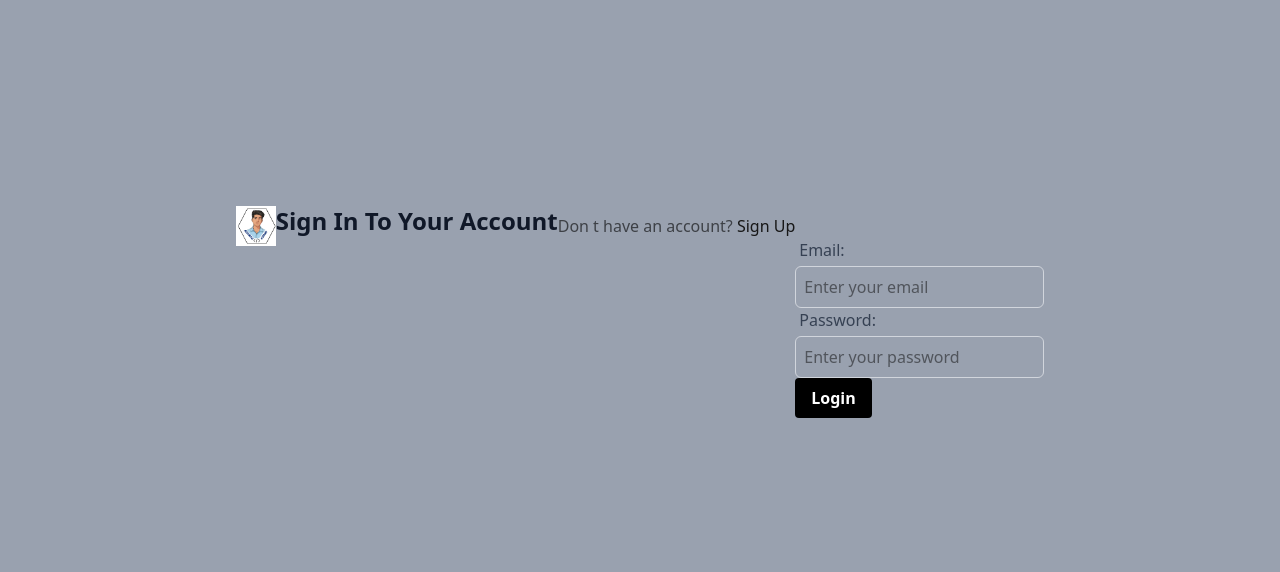
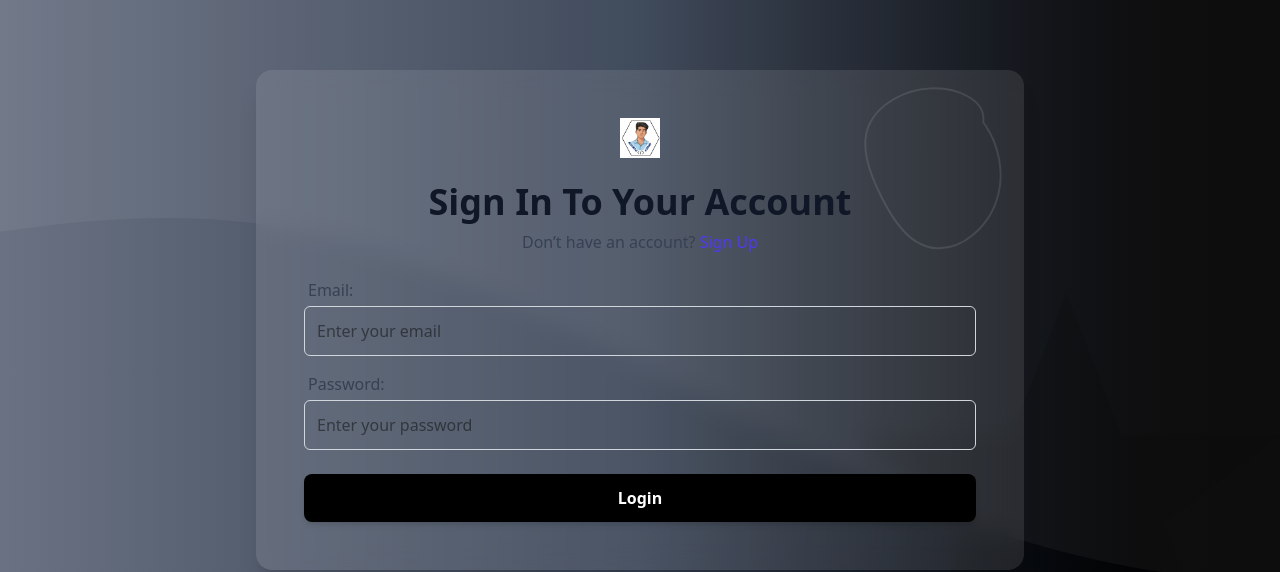
Before and after one commit to theintrovak/blog, a React (Vite) app: page /login in a window 1280 px wide. Shown: the part 136-708 px from the top of the page. Built offline with nearby package versions, Linux system fonts and the light colour scheme; no server answers.

Commit message:
adding some components

```diff
--- a/package.json
+++ b/package.json
@@ -27,6 +27,7 @@
     "react-redux": "^9.2.0",
     "react-router-dom": "^7.8.2",
     "recharts": "^3.2.1",
+    "sweetalert2": "^11.23.0",
     "tailwind-merge": "^3.3.1",
     "tailwindcss": "^4.1.13"
   },
--- a/src/Components/Card.jsx
+++ b/src/Components/Card.jsx
@@ -7,7 +7,7 @@ function Card({ $id, title, featuredImage }) {
     const getFilePreview = featuredImage ? services.getFilePreview(featuredImage) : null
     return (
         <Link to={`/post/${encodeURIComponent($id)}`} >
-            <div className='w-auto bg-gray-100 rounded-xl p-4'>
+            <div className='w-auto bg-amber-800 rounded-xl p-4'>
                 <div className='w-auto flex justify-center mb-4'>
                     <img src={getFilePreview} alt="img" />
                 </div>
--- a/src/Components/Header/Header.jsx
+++ b/src/Components/Header/Header.jsx
@@ -35,7 +35,7 @@ function Header() {
         {
             name: 'contact',
             slug: '/contact',
-            active: true
+            active: !authStatus
 
         },
         {
@@ -59,7 +59,7 @@ function Header() {
     ]
     return (
 
-        <header className="w-full border-none sticky top-0 bg-white shadow-sm">
+        <header className="w-full border-none sticky top-0 z-50 bg-white shadow-sm">
             <div className="mx-auto flex max-w-7xl items-center justify-between px-6 py-2">
 
                 {/* Logo / Brand */}
--- a/src/Components/Login.jsx
+++ b/src/Components/Login.jsx
@@ -28,46 +28,79 @@ function LoginBox() {
         }
     }
     return (
-        <div className='flex items-center justify-center min-h-screen'>
-            <div className='w-full max-w-7xl mx-auto px-4'>
-                <div className='w-full flex justify-center mb-4'>
-                    <div className='text-2xl font-bold'>
-                        <Logo width='100%' />
+        <div className="relative flex items-center justify-center min-h-screen bg-gradient-to-r from-gray-500 via-gray-700 to-black overflow-hidden">
+            {/* Background SVGs */}
+            <svg className="absolute top-0 left-0 w-full h-full" xmlns="http://www.w3.org/2000/svg" preserveAspectRatio="xMidYMid slice" fill="none" viewBox="0 0 1440 320">
+                <path fill="rgba(255,255,255,0.05)" d="M0,64L48,85.3C96,107,192,149,288,149.3C384,149,480,107,576,122.7C672,139,768,213,864,245.3C960,277,1056,267,1152,256C1248,245,1344,235,1392,229.3L1440,224L1440,0L1392,0C1344,0,1248,0,1152,0C1056,0,960,0,864,0C768,0,672,0,576,0C480,0,384,0,288,0C192,0,96,0,48,0L0,0Z"></path>
+            </svg>
+
+            <svg className="absolute bottom-0 right-0 w-1/3 opacity-20" xmlns="http://www.w3.org/2000/svg" fill="currentColor" viewBox="0 0 24 24">
+                <path d="M12 0L15.09 8H24L17.45 12.97L20.54 21L12 16.03L3.46 21L6.55 12.97L0 8H8.91L12 0Z"></path>
+            </svg>
+
+            <div className="relative z-10 w-full max-w-3xl mx-auto p-6 md:p-12 bg-white/10 backdrop-blur-md rounded-2xl shadow-xl">
+                {/* Logo */}
+                <div className="flex justify-center mb-6">
+                    <Logo width="120" />
                 </div>
-                    <h2 className='text-center text-2xl font-bold leading-tight text-gray-900' >Sign In To Your Account</h2>
-                    <p className='mt-2 text-center text-base text-black/60'>Don&nbsp;t have an account? <Link to="/signup" className='font-medium text-primary transition-all duration-200 hover:underline'>Sign Up</Link></p>
-                    {error && <span className='text-red-500 mt-8 text-center'>{error}</span>}
-                    <form onSubmit={handleSubmit(handleLogin)} className='mt-8 space-y-6' noValidate>
-                        <div className='w-full'>
+
+                {/* Heading */}
+                <h2 className="text-center text-3xl md:text-4xl font-bold text-gray-900 mb-2">Sign In To Your Account</h2>
+                <p className="text-center text-base text-gray-700 mb-6">
+                    Don’t have an account?{' '}
+                    <Link to="/signup" className="font-medium text-indigo-600 hover:underline">Sign Up</Link>
+                </p>
+
+                {/* Error */}
+                {error && <span className="text-red-500 block text-center mb-4">{error}</span>}
+
+                {/* Form */}
+                <form onSubmit={handleSubmit(handleLogin)} className="space-y-6" noValidate>
+                    <div className="space-y-4">
                         <Input
                             type="email"
-                                placeholder='Enter your email'
-                                label='Email: '
-                                {...register("email",
-                                    {
+                            placeholder="Enter your email"
+                            label="Email:"
+                            {...register("email", {
                                 required: "Email is required",
                                 pattern: {
                                     value: /^\w+([\.-]?\w+)*@\w+([\.-]?\w+)*(\.\w{2,3})+$/,
                                     message: "Email Address is Invalid"
                                 }
-                                    }
-                                )
-                                }
-                                className='border border-gray-300 rounded-md p-2 w-full' />
-                            <Input type="password" placeholder='Enter your password' label='Password: ' {...register("password", {
+                            })}
+                            className="border border-gray-300 rounded-md p-3 w-full focus:ring-2 focus:ring-indigo-500 focus:outline-none transition"
+                        />
+
+                        <Input
+                            type="password"
+                            placeholder="Enter your password"
+                            label="Password:"
+                            {...register("password", {
                                 required: "Password is required",
                                 pattern: {
                                     value: /^(?=.*[A-Za-z])(?=.*\d)[A-Za-z\d]{8,}$/,
                                     message: "Password is Invalid"
                                 }
-                            })} className='border border-gray-300 rounded-md p-2 w-full' />
-                            <Button type='submit' disabled={isSubmitting} children={(isSubmitting) ? "Loading..." : "Login"} />
+                            })}
+                            className="border border-gray-300 rounded-md p-3 w-full focus:ring-2 focus:ring-indigo-500 focus:outline-none transition"
+                        />
+                    </div>
 
-                        </div>
+                    <Button
+                        type="submit"
+                        disabled={isSubmitting}
+                        children={isSubmitting ? "Loading..." : "Login"}
+                        className="w-full py-3 bg-[#10A4B0] hover:bg-[#03737d] text-white font-semibold rounded-lg shadow-md transition-all duration-300"
+                    />
                 </form>
+
+                {/* Additional SVG Decoration */}
+                <svg className="absolute top-0 right-0 w-48 h-48 opacity-10" fill="none" stroke="white" strokeWidth="2" viewBox="0 0 200 200">
+                    <path d="M57.5,-45.6C73.6,-24.1,80.6,7.4,71.7,35.1C62.8,62.8,37,86.7,9.7,85.7C-17.6,84.7,-35.2,58.7,-48.5,32.3C-61.8,5.9,-70.8,-20.9,-61.6,-42.4C-52.3,-63.8,-24.9,-79.8,2.8,-80.9C30.4,-82,60.7,-68.9,57.5,-45.6Z" transform="translate(100 100)" />
+                </svg>
             </div>
         </div>
-        </div>
+
     )
 }
 
--- a/src/Components/Signup.jsx
+++ b/src/Components/Signup.jsx
@@ -38,55 +38,96 @@ function Signup() {
         }
     }
     return (
-        <div className="flex items-center justify-center py-12 px-4 sm:px-6 lg:px-8 lg:py-16 bg-gradient-to-t from-[#ff0606] to-[#101828] ">
-            <div className={`mx-auto w-full max-w-lg bg-[#ffffff33] rounded-xl p-10 border border-black/10`}>
-                <div className="mb-2 flex justify-center">
+        <div className="relative flex items-center  justify-center min-h-screen bg-gradient-to-t from-[#4f4f4f] to-[#000000] overflow-hidden">
+            {/* Background SVGs */}
+            <svg className="absolute top-0 left-0 w-full h-full" xmlns="http://www.w3.org/2000/svg" preserveAspectRatio="xMidYMid slice" fill="none" viewBox="0 0 1440 320">
+                <path fill="rgba(255,255,255,0.05)" d="M0,64L48,85.3C96,107,192,149,288,149.3C384,149,480,107,576,122.7C672,139,768,213,864,245.3C960,277,1056,267,1152,256C1248,245,1344,235,1392,229.3L1440,224L1440,0L1392,0C1344,0,1248,0,1152,0C1056,0,960,0,864,0C768,0,672,0,576,0C480,0,384,0,288,0C192,0,96,0,48,0L0,0Z"></path>
+            </svg>
+
+            <svg className="absolute bottom-0 right-0 w-1/3 opacity-20" xmlns="http://www.w3.org/2000/svg" fill="currentColor" viewBox="0 0 24 24">
+                <path d="M12 0L15.09 8H24L17.45 12.97L20.54 21L12 16.03L3.46 21L6.55 12.97L0 8H8.91L12 0Z"></path>
+            </svg>
+
+            {/* Form Container */}
+            <div className="relative my-20 z-10 w-full max-w-lg mx-auto p-8 md:p-12 bg-white/20 backdrop-blur-md rounded-2xl border border-black/50 shadow-xl">
+                {/* Logo */}
+                <div className="mb-4 flex justify-center">
                     <span className="inline-block w-full max-w-[100px]">
                         <Logo width="100%" />
                     </span>
                 </div>
-                <h2 className="text-center text-2xl font-bold leading-tight">Sign up to create account</h2>
-                <p className="mt-2 text-center text-base text-black/60">
-                    Already have an account?&nbsp;
+
+                {/* Heading */}
+                <h2 className="text-center text-2xl md:text-3xl font-bold leading-tight text-white mb-2">
+                    Sign Up to Create Account
+                </h2>
+                <p className="text-center text-base text-white/70 mb-6">
+                    Already have an account?{' '}
                     <Link
                         to="/login"
-                        className="font-medium text-blue-600 transition-all duration-200 hover:underline"
+                        className="font-medium text-blue-400 hover:underline transition-colors duration-200"
                     >
                         Sign In
                     </Link>
                 </p>
-                {error && <p className="mt-2 text-center text-base text-red-600">{error}
-                </p>}
-                <form onSubmit={handleSubmit(handleSignup)} className="mt-8">
-                    <Input label="Name"
+
+                {/* Error */}
+                {error && (
+                    <p className="text-center text-red-500 mb-4">
+                        {error}
+                    </p>
+                )}
+
+                {/* Form */}
+                <form onSubmit={handleSubmit(handleSignup)} className="space-y-4">
+                    <Input
+                        label="Name"
                         placeholder="Enter your name"
-                        {...register("name")} />
+                        {...register("name")}
+                        className="border border-gray-300 rounded-md p-3 w-full focus:ring-2 focus:ring-blue-400 focus:outline-none transition"
+                    />
                     <Input
                         type="email"
-                        placeholder='Enter your email'
-                        label='Email: '
-                        {...register("email",
-                            {
+                        placeholder="Enter your email"
+                        label="Email:"
+                        {...register("email", {
                             required: "Email is required",
                             pattern: {
                                 value: /^\w+([\.-]?\w+)*@\w+([\.-]?\w+)*(\.\w{2,3})+$/,
                                 message: "Email Address is Invalid"
                             }
-                            }
-                        )
-                        }
-                        className='border border-gray-300 rounded-md p-2 w-full' />
-                    <Input type="password" placeholder='Enter your password' label='Password: ' {...register("password", {
+                        })}
+                        className="border border-gray-300 rounded-md p-3 w-full focus:ring-2 focus:ring-blue-400 focus:outline-none transition"
+                    />
+                    <Input
+                        type="password"
+                        placeholder="Enter your password"
+                        label="Password:"
+                        {...register("password", {
                             required: "Password is required",
                             pattern: {
                                 value: /^(?=.*[A-Za-z])(?=.*\d)[A-Za-z\d]{8,}$/,
                                 message: "Password is Invalid"
                             }
-                    })} className='border border-gray-300 rounded-md p-2 w-full' />
-                    <Button type="submit" className='w-full mt-5  hover:bg-amber-600' disabled={isSubmitting} children={(isSubmitting) ? "Signing Up..." : "Sign Up"} />
+                        })}
+                        className="border border-gray-300 rounded-md p-3 w-full focus:ring-2 focus:ring-blue-400 focus:outline-none transition"
+                    />
+
+                    <Button
+                        type="submit"
+                        disabled={isSubmitting}
+                        children={isSubmitting ? "Signing Up..." : "Sign Up"}
+                        className="w-full py-3 mt-5 bg-blue-600 hover:bg-blue-900 text-white font-semibold rounded-lg shadow-md transition-all duration-300"
+                    />
                 </form>
+
+                {/* Decorative SVG */}
+                <svg className="absolute top-0 left-0 w-32 h-32 opacity-10" fill="none" stroke="white" strokeWidth="2" viewBox="0 0 200 200">
+                    <path d="M57.5,-45.6C73.6,-24.1,80.6,7.4,71.7,35.1C62.8,62.8,37,86.7,9.7,85.7C-17.6,84.7,-35.2,58.7,-48.5,32.3C-61.8,5.9,-70.8,-20.9,-61.6,-42.4C-52.3,-63.8,-24.9,-79.8,2.8,-80.9C30.4,-82,60.7,-68.9,57.5,-45.6Z" transform="translate(100 100)" />
+                </svg>
             </div>
         </div>
+
     )
 }
 
```
Also changed, not shown: src/Components/Footer/Logoutbtn.jsx (+8 -2 lines), src/Pages/AllPosts.jsx (+18 -6 lines), src/Pages/LoggedInHome.jsx (+12 -13 lines), src/Pages/Post.jsx (+22 -14 lines), 1 other file (tests, documents, lock files or other folders). Lines whose indentation alone changed are shown as unchanged.
